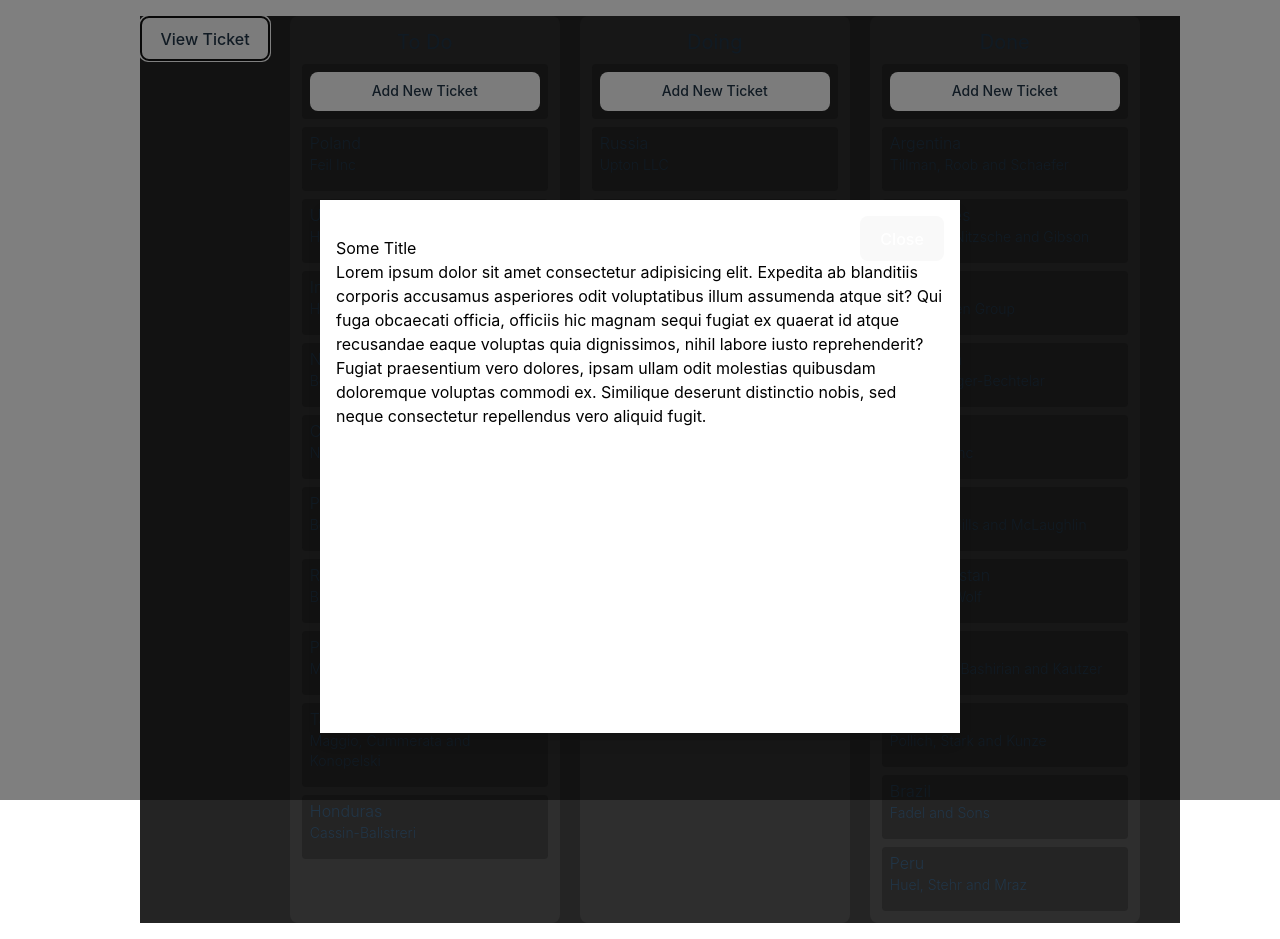
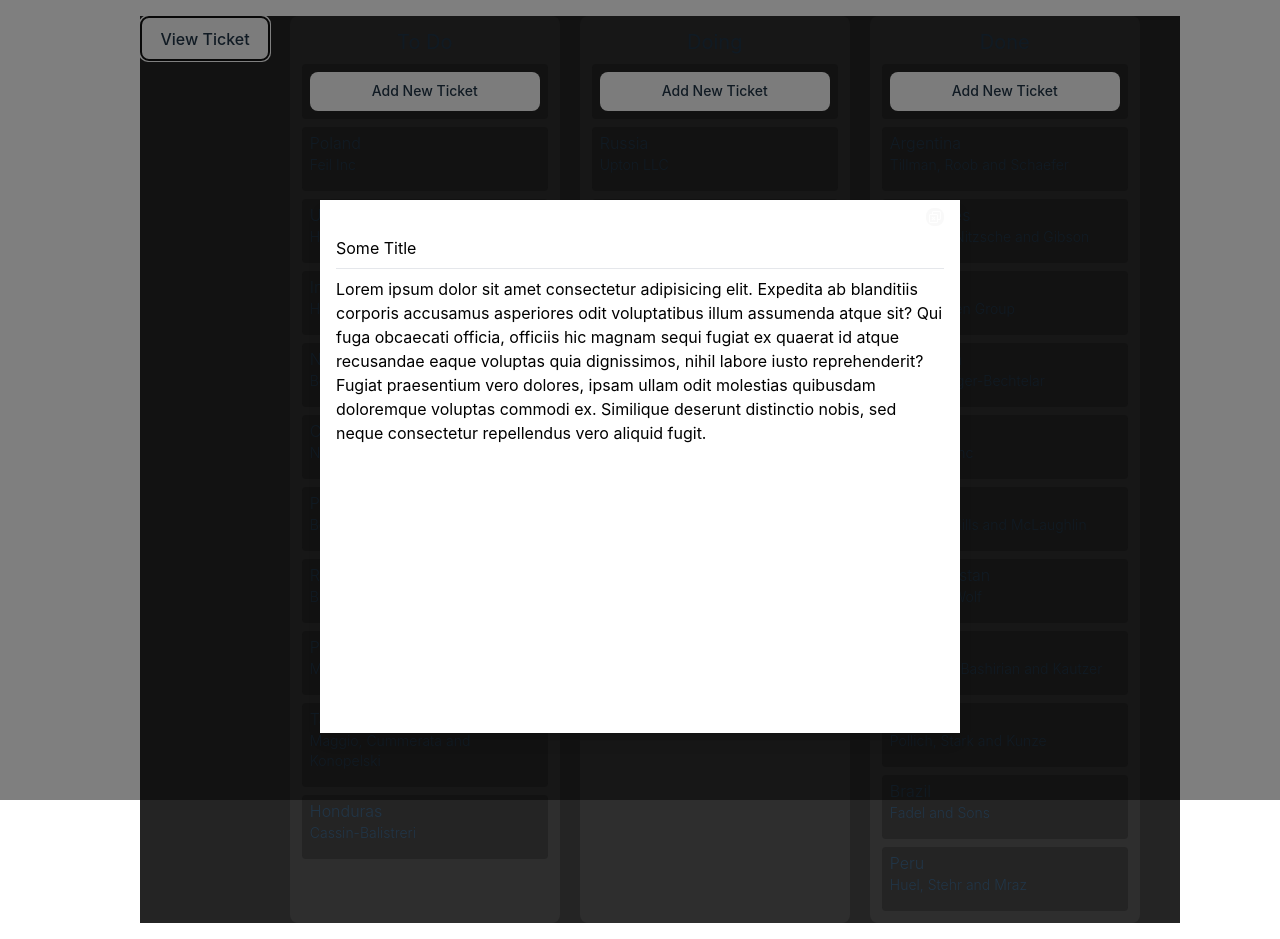
Before and after one commit to TheoKondak/kanban-board, a React (Vite) app: page /ticket/1 in a window 1280 px wide. Both pictures are taken after a click on the button "View Ticket". Built offline with nearby package versions, Linux system fonts and the light colour scheme; data requests are answered from the project's data file.

Commit message:
chore: some modal styling

```diff
--- a/src/components/modal/TicketModal.tsx
+++ b/src/components/modal/TicketModal.tsx
@@ -1,5 +1,7 @@
 import React from 'react';
 import ReactDom from 'react-dom';
+
+import { VscCloseAll } from 'react-icons/vsc';
 
 interface TicketModal {
   onBackdropClick: Function;
@@ -10,16 +12,16 @@ const TicketModal: React.FC<TicketModal> = ({ onBackdropClick, isTicketModalVisi
   return ReactDom.createPortal(
     <div>
       <div className={`fixed inset-0 bg-black ${isTicketModalVisible ? 'opacity-50 z-0' : 'pointer-events-none opacity-0'}`} onClick={onBackdropClick}></div>
-      <div className={`fixed inset-1/4 h-2/3 bg-white text-black shadow-lg w-full max-w-screen-sm p-4 ${isTicketModalVisible ? 'opacity-100' : 'pointer-events-none opacity-0'}`}>
+      <div className={`fixed inset-1/4  w-6/12  h-2/3 bg-white text-black shadow-lg max-w-screen-sm p-4 ${isTicketModalVisible ? 'opacity-100' : 'pointer-events-none opacity-0'}`}>
         <div className="modalHeader relative h-5">
-          <button className="text-white absolute right-0 top:0" onClick={onBackdropClick}>
-            Close
+          <button className="text-white absolute right-0 -top-2 p-0" onClick={onBackdropClick}>
+            <VscCloseAll />
           </button>
         </div>
 
         <div className="">
-          <h4>Some Title</h4>
-
+          <h4 className="">Some Title</h4>
+          <hr className=" block my-2 " />
           <p>Lorem ipsum dolor sit amet consectetur adipisicing elit. Expedita ab blanditiis corporis accusamus asperiores odit voluptatibus illum assumenda atque sit? Qui fuga obcaecati officia, officiis hic magnam sequi fugiat ex quaerat id atque recusandae eaque voluptas quia dignissimos, nihil labore iusto reprehenderit? Fugiat praesentium vero dolores, ipsam ullam odit molestias quibusdam doloremque voluptas commodi ex. Similique deserunt distinctio nobis, sed neque consectetur repellendus vero aliquid fugit.</p>
         </div>
       </div>
```
